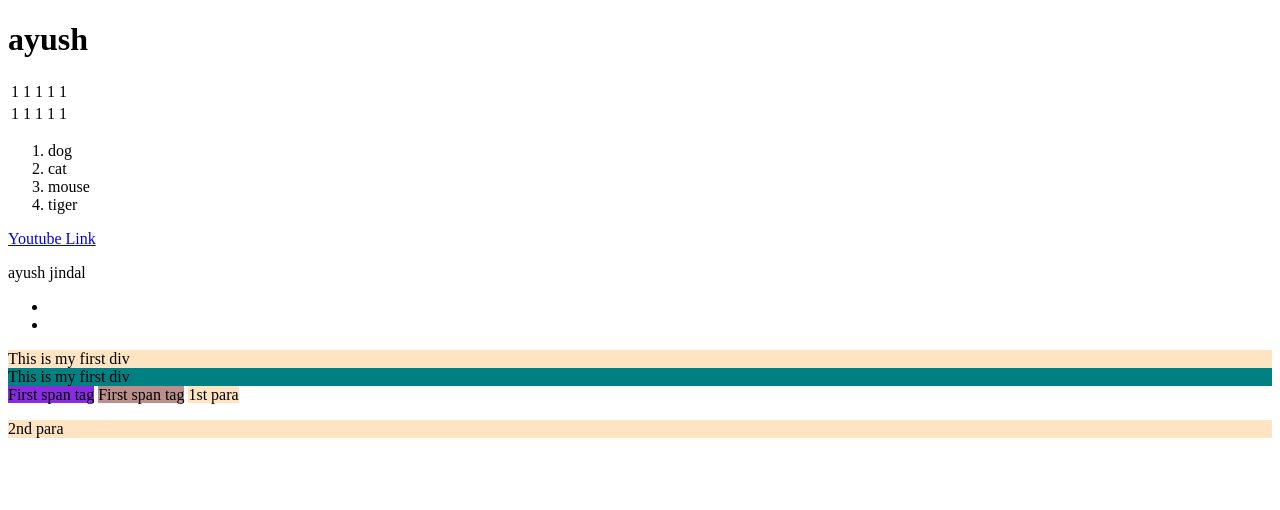
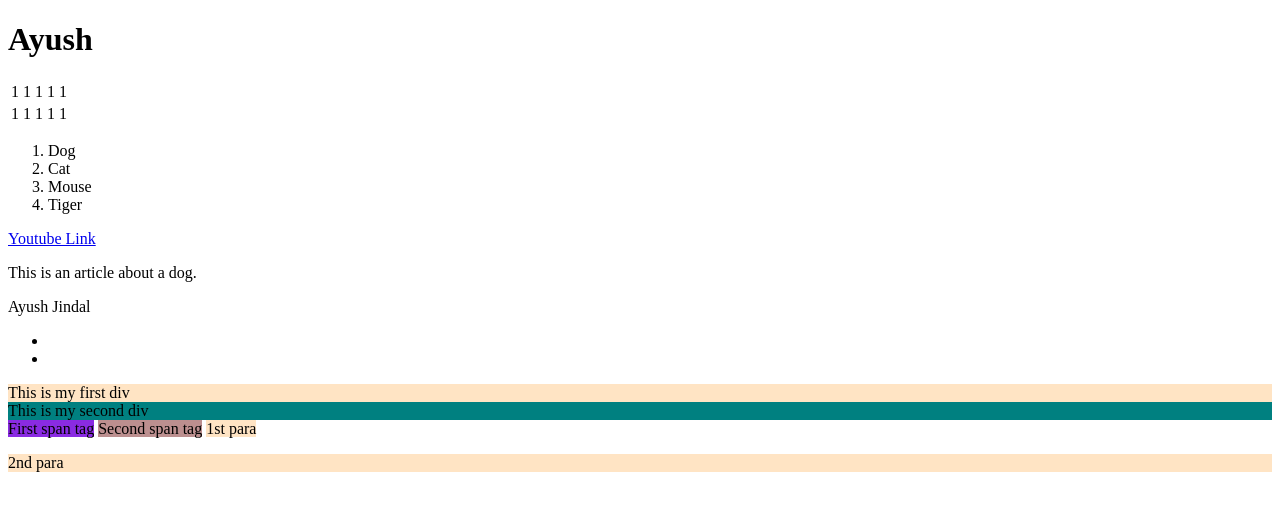
Before and after one commit to ayushjindal23/web-dev, a plain HTML site: page lec6/index.html in a window 1280 px wide. Drawn offline with Linux system fonts and the light colour scheme.

Commit message:
Update index.html

```diff
--- a/lec6/index.html
+++ b/lec6/index.html
@@ -7,8 +7,10 @@
     <title>Document</title>
   </head>
   <body>
-    <h1>ayush</h1>
+    <!-- This is the header -->
+    <h1>Ayush</h1>
 
+    <!-- This is a table -->
     <table>
       <tr>
         <td>1</td>
@@ -26,36 +28,56 @@
       </tr>
     </table>
 
+    <!-- This is an ordered list -->
     <ol>
-      <li>dog</li>
-      <li>cat</li>
-      <li>mouse</li>
-      <li>tiger</li>
+      <li>Dog</li>
+      <li>Cat</li>
+      <li>Mouse</li>
+      <li>Tiger</li>
     </ol>
 
+    <!-- This is a link -->
     <a href="http://www.youtube.com">Youtube Link</a>
 
-    <article id="dog"></article>
+    <!-- This is an article -->
+    <article id="dog">
+      <p>This is an article about a dog.</p>
+    </article>
 
-    <p>ayush jindal</p>
+    <!-- This is a paragraph -->
+    <p>Ayush Jindal</p>
 
+    <!-- This is a container -->
     <div class="container">
+      <!-- This is a section -->
       <section>
+        <!-- This is an unordered list -->
         <ul>
           <li></li>
           <li></li>
         </ul>
+
+        <!-- This is a footer -->
         <footer></footer>
-      </section>
+    </section>
     </div>
 
+    <!-- This is a div with a background color -->
     <div style="background-color: bisque">This is my first div</div>
-    <div style="background-color: teal">This is my first div</div>
 
+    <!-- This is a div with a different background color -->
+    <div style="background-color: teal">This is my second div</div>
+
+    <!-- This is a span with a background color -->
     <span style="background-color: blueviolet">First span tag</span>
-    <span style="background-color: rosybrown">First span tag</span>
 
+    <!-- This is another span with a different background color -->
+    <span style="background-color: rosybrown">Second span tag</span>
+
+    <!-- This is a paragraph with a background color and inline display -->
     <p style="background-color: bisque; display: inline">1st para</p>
+
+    <!-- This is another paragraph with the same background color -->
     <p style="background-color: bisque">2nd para</p>
   </body>
 </html>
```
